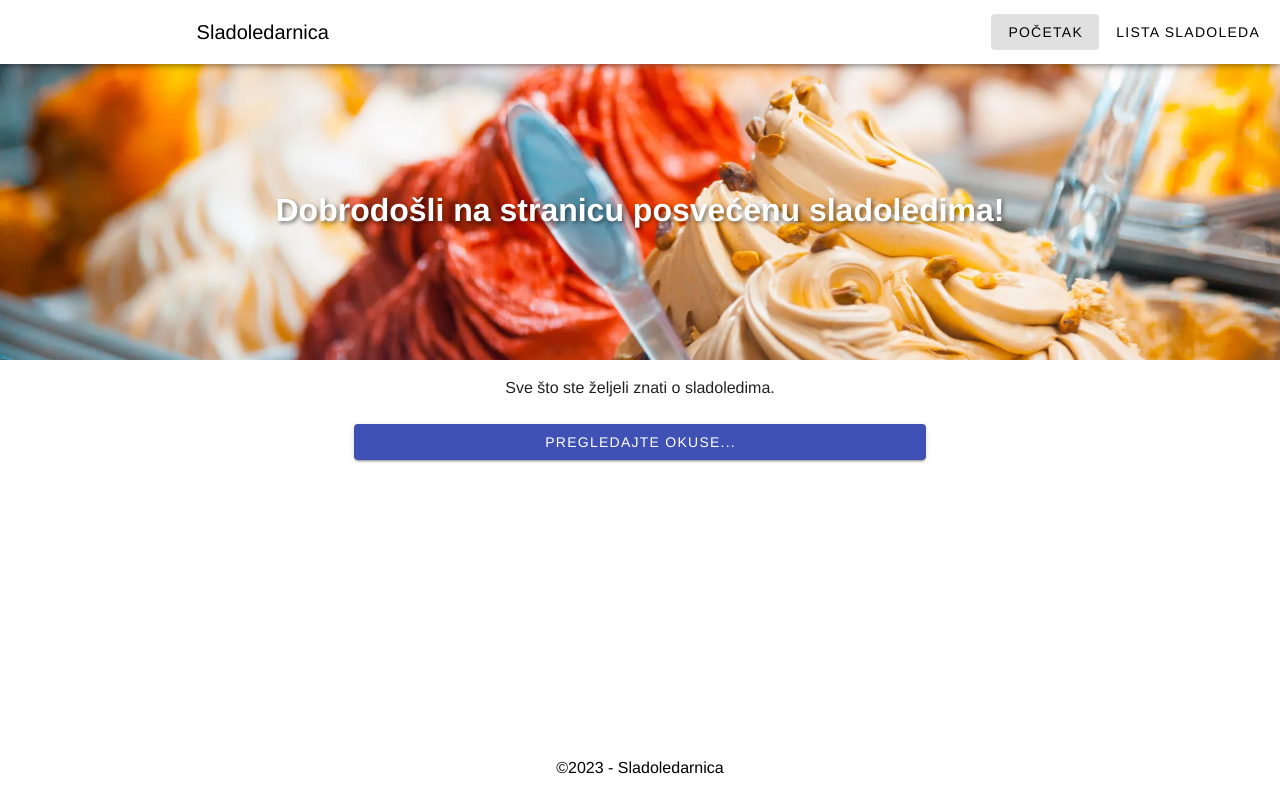
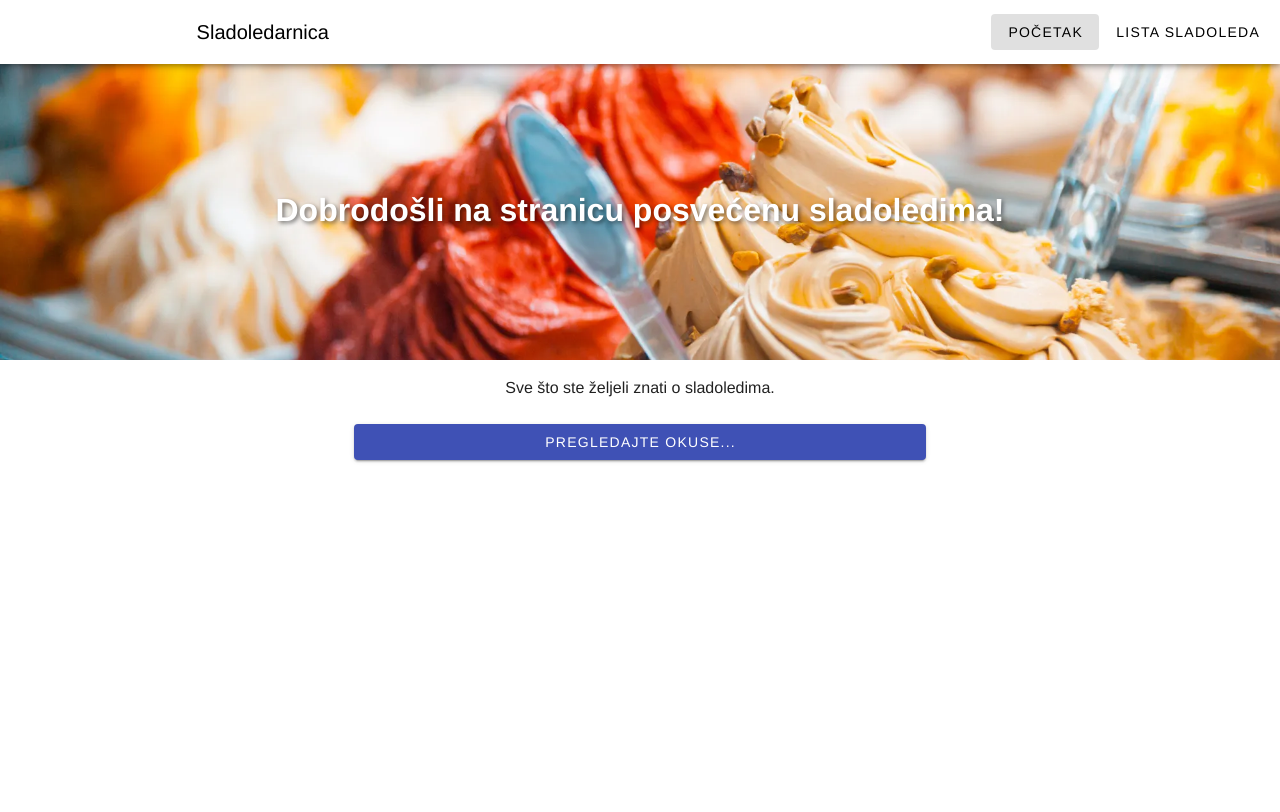
Before and after one commit to andreaorecfpmoz/sladoled, a Vue app in the folder sladoled/: page / in a window 1280 px wide. Shown: the top 812 px of the page. Built offline with nearby package versions, Linux system fonts and the light colour scheme.

Commit message:
Update App.vue

```diff
--- a/sladoled/src/App.vue
+++ b/sladoled/src/App.vue
@@ -19,11 +19,6 @@
 
     <router-view />
 
-    <v-footer color="white" app>
-      <v-col class="text-center" cols="12">
-        ©2023 - Sladoledarnica
-      </v-col>
-    </v-footer>
   </v-app>
 </template>
 
```
